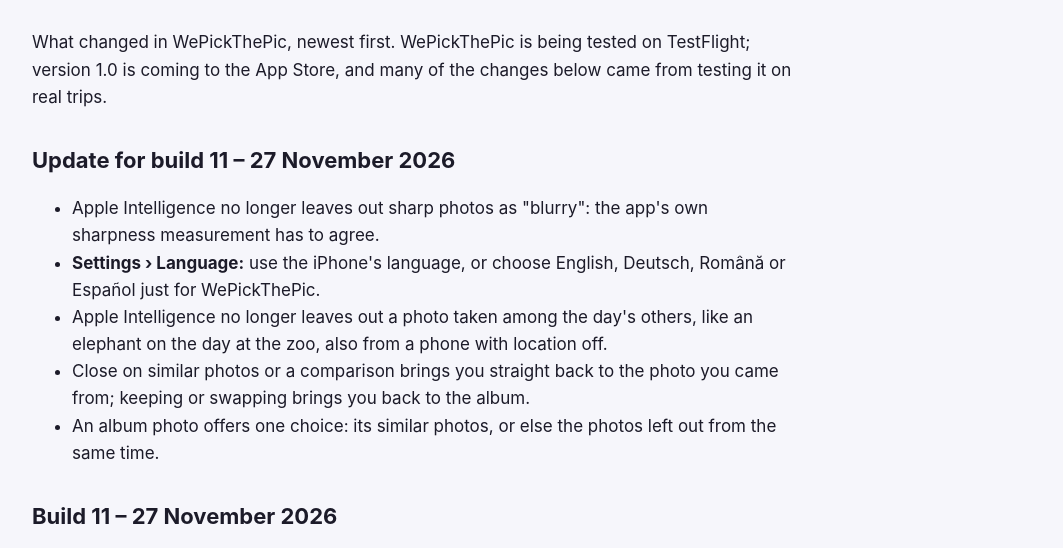
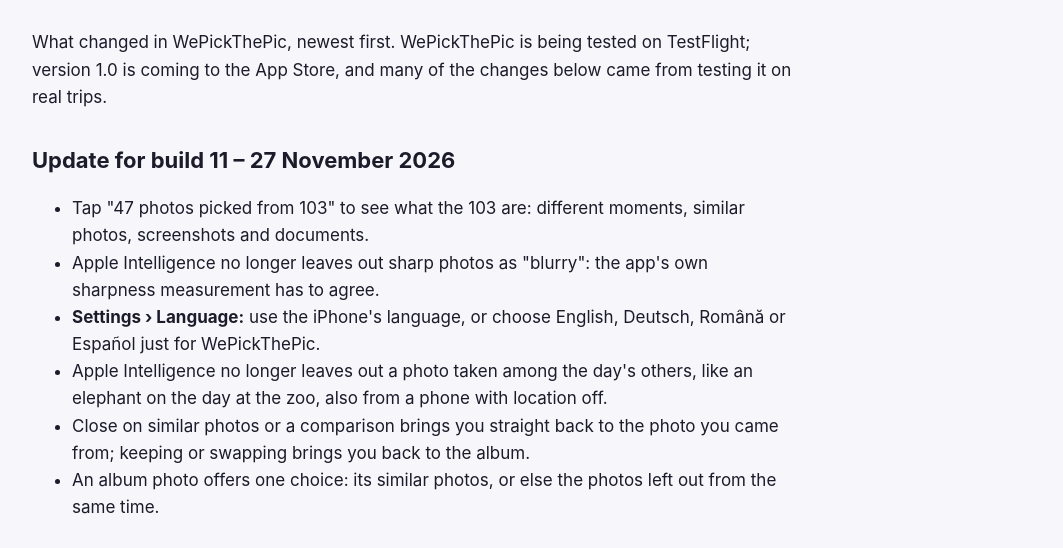
Before and after one commit to ssmartin/wepickthepic-website, a plain HTML site: page changes/index.html in a window 1280 px wide. Shown: the part 216-764 px from the top of the page, without its empty margins (108-1171 px from the left). Drawn offline with Linux system fonts and the light colour scheme.

Commit message:
What's new: what the trip's photos are
Co-Authored-By: Claude Opus 5.5 <noreply@anthropic.com>

```diff
--- a/changes/index.html
+++ b/changes/index.html
@@ -42,6 +42,7 @@
         <p>What changed in WePickThePic, newest first. WePickThePic is being tested on TestFlight; version 1.0 is coming to the App Store, and many of the changes below came from testing it on real trips.</p>
         <h2>Update for build 11 – 27 November 2026</h2>
         <ul>
+          <li>Tap "47 photos picked from 103" to see what the 103 are: different moments, similar photos, screenshots and documents.</li>
           <li>Apple Intelligence no longer leaves out sharp photos as "blurry": the app's own sharpness measurement has to agree.</li>
           <li><strong>Settings › Language:</strong> use the iPhone's language, or choose English, Deutsch, Română or Español just for WePickThePic.</li>
           <li>Apple Intelligence no longer leaves out a photo taken among the day's others, like an elephant on the day at the zoo, also from a phone with location off.</li>
```
